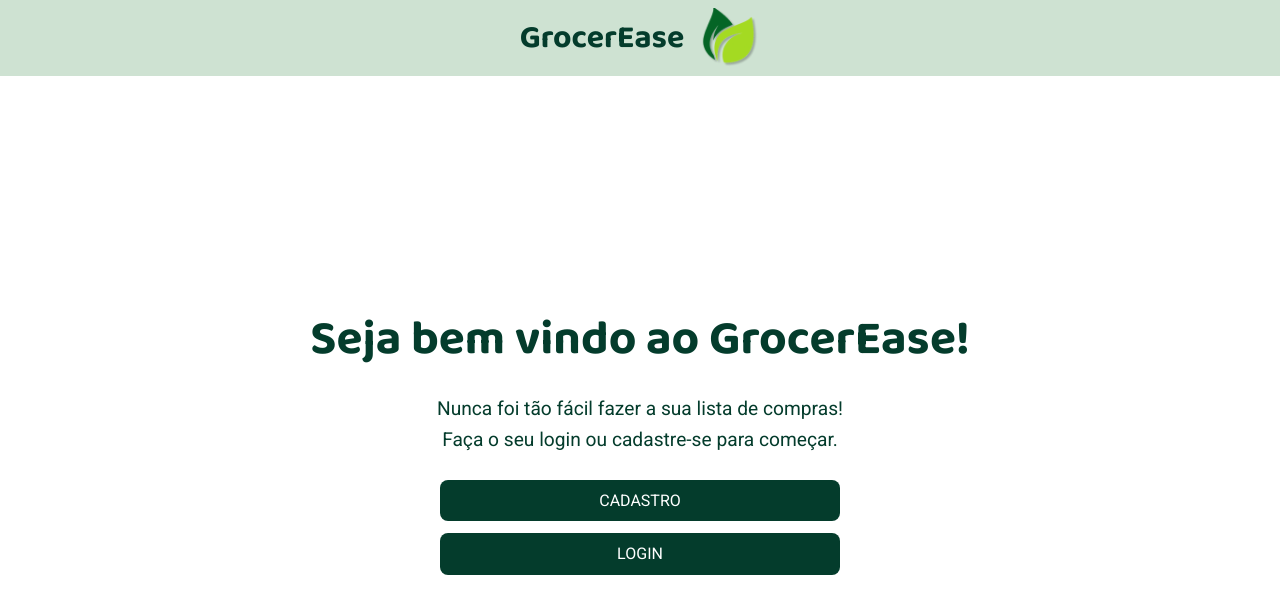
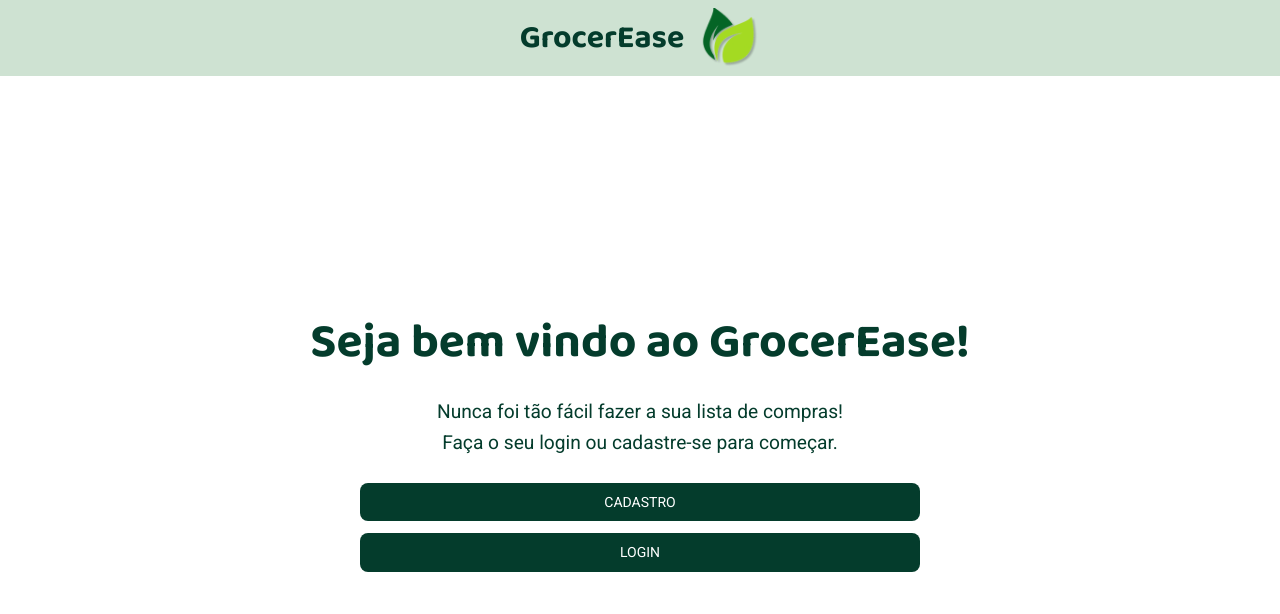
Before and after one commit to JoseMVasconcelos/GrocerEaseProject, a React (Vite) app in the folder client/: page / in a window 1280 px wide. Shown: the top 614 px of the page. Built offline with nearby package versions, Linux system fonts and the light colour scheme.

Commit message:
finished CustomInput and CustomButton components

```diff
--- /dev/null
+++ b/client/src/components/CustomButton/CustomButton.module.css
@@ -0,0 +1,24 @@
+.customButton {
+  cursor: pointer;
+
+  border: none;
+  border-radius: 8px;
+  padding: 0.5rem 0.75rem;
+  width: 100%;
+
+  text-transform: uppercase;
+  text-align: center;
+  font-size: 0.875rem;
+
+  color: var(--white);
+  background-color: var(--green-400);
+  transition: background-color 0.2s ease-in-out;
+}
+
+.smallButton {
+  width: fit-content;
+}
+
+.customButton:hover {
+  background-color: var(--green-300);
+}
--- /dev/null
+++ b/client/src/components/CustomButton/index.tsx
@@ -0,0 +1,25 @@
+import { ReactNode, forwardRef } from 'react'
+import styles from './CustomButton.module.css'
+
+interface CustomButtonProps {
+  children: ReactNode
+  fullWidth: boolean
+}
+
+export const CustomButton = forwardRef<HTMLButtonElement, CustomButtonProps>(
+  function CustomButton({ children, fullWidth, ...props }, forwardedRef) {
+    return (
+      <button
+        {...props}
+        ref={forwardedRef}
+        className={
+          fullWidth
+            ? `${styles.customButton}`
+            : `${styles.customButton} ${styles.smallButton}`
+        }
+      >
+        {children}
+      </button>
+    )
+  },
+)
--- a/client/src/pages/Home/Home.module.css
+++ b/client/src/pages/Home/Home.module.css
@@ -26,21 +26,13 @@
   flex-direction: column;
   align-items: center;
   gap: 0.75rem;
+  width: 50%;
 }
 
 .buttons a {
-  text-transform: uppercase;
+  display: block;
+  width: 100%;
+  height: 100%;
   text-decoration: none;
-  text-align: center;
-  border-radius: 8px;
-  padding: 0.5rem 0.75rem;
-  width: 25rem;
-
-  background-color: var(--green-400);
   color: var(--white);
-  transition: background-color 0.2s ease-in-out;
 }
-
-.buttons a:hover {
-  background-color: var(--green-300);
-}
--- a/client/src/pages/Home/index.tsx
+++ b/client/src/pages/Home/index.tsx
@@ -1,5 +1,6 @@
 import { Link } from 'react-router-dom'
 import styles from './Home.module.css'
+import { CustomButton } from '../../components/CustomButton'
 
 export function Home() {
   return (
@@ -10,8 +11,12 @@ export function Home() {
         <p>Faça o seu login ou cadastre-se para começar.</p>
       </div>
       <div className={styles.buttons}>
-        <Link to={'sign-up'}>Cadastro</Link>
-        <Link to={'sign-in'}>Login</Link>
+        <CustomButton fullWidth>
+          <Link to={'sign-up'}>Cadastro</Link>
+        </CustomButton>
+        <CustomButton fullWidth>
+          <Link to={'sign-in'}>Login</Link>
+        </CustomButton>
       </div>
     </section>
   )
--- a/client/src/pages/ShoppingLists/components/NewListModal/NewListModal.module.css
+++ b/client/src/pages/ShoppingLists/components/NewListModal/NewListModal.module.css
@@ -1,24 +1,3 @@
-.button {
-  cursor: pointer;
-
-  border: none;
-  border-radius: 8px;
-  padding: 0.5rem 0.75rem;
-  width: fit-content;
-
-  text-transform: uppercase;
-  text-align: center;
-  font-size: 0.875rem;
-
-  color: var(--white);
-  background-color: var(--green-400);
-  transition: background-color 0.2s ease-in-out;
-}
-
-.button:hover {
-  background-color: var(--green-300);
-}
-
 .dialogOverlay {
   position: fixed;
   inset: 0;
@@ -31,17 +10,45 @@
   top: 50%;
   left: 50%;
   transform: translate(-50%, -50%);
+
   width: 32rem;
   max-width: 90vw;
   height: fit-content;
-
   background-color: var(--base-card);
   border-radius: 6px;
-  padding: 1rem 2rem;
+  padding: 1.5rem 2rem;
 
   display: flex;
   flex-direction: column;
   gap: 0.5rem;
+}
+
+.dialogTitle {
+  font-size: 1.75rem;
+}
+
+.closeButton {
+  position: absolute;
+  top: 1.625rem;
+  right: 1.25rem;
+  width: 2.25rem;
+  height: 2.25rem;
+
+  display: flex;
+  justify-content: center;
+  align-items: center;
+
+  background: none;
+  border: none;
+  cursor: pointer;
+  color: var(--green-400);
+  border-radius: 100%;
+  transition: all 0.125s ease-in-out;
+}
+
+.closeButton:hover {
+  color: var(--warning);
+  background-color: var(--base-input);
 }
 
 .dialogContent > form {
@@ -51,47 +58,3 @@
   align-items: center;
   gap: 1rem;
 }
-
-.dialogContent > form > button {
-  border: none;
-  cursor: pointer;
-  text-transform: uppercase;
-  text-align: center;
-
-  border-radius: 8px;
-  padding: 0.5rem 0.75rem;
-  width: 100%;
-  background-color: var(--green-400);
-  color: var(--white);
-  transition: background-color 0.2s ease-in-out;
-}
-
-.dialogContent > form > button:hover {
-  background-color: var(--green-300);
-}
-
-.closeButton {
-  display: flex;
-  justify-content: center;
-  align-items: center;
-  background: none;
-  border: none;
-  cursor: pointer;
-  color: var(--green-400);
-  width: 36px;
-  height: 36px;
-  border-radius: 100%;
-  transition: all 0.125s ease-in-out;
-  position: absolute;
-  top: 20px;
-  right: 20px;
-}
-
-.closeButton:hover {
-  color: var(--warning);
-  background-color: var(--base-input);
-}
-
-.dialogTitle {
-  font-size: 1.75rem;
-}
--- a/client/src/pages/ShoppingLists/components/NewListModal/index.tsx
+++ b/client/src/pages/ShoppingLists/components/NewListModal/index.tsx
@@ -1,13 +1,15 @@
-import { X } from '@phosphor-icons/react'
 import styles from './NewListModal.module.css'
 import * as Dialog from '@radix-ui/react-dialog'
+import { X } from '@phosphor-icons/react'
+
 import { CustomInput } from '../../../../components/CustomInput'
+import { CustomButton } from '../../../../components/CustomButton'
 
 export function NewListModal() {
   return (
     <Dialog.Root>
       <Dialog.Trigger asChild>
-        <button className={styles.button}>criar nova lista</button>
+        <CustomButton fullWidth={false}>criar nova lista</CustomButton>
       </Dialog.Trigger>
       <Dialog.Portal>
         <Dialog.Overlay className={styles.dialogOverlay} />
@@ -22,7 +24,7 @@ export function NewListModal() {
           </Dialog.Close>
           <form>
             <CustomInput inputType="text" placeholder="Nova lista" isRequired />
-            <button>criar lista</button>
+            <CustomButton fullWidth>criar lista</CustomButton>
           </form>
         </Dialog.Content>
       </Dialog.Portal>
--- a/client/src/pages/SignIn/index.tsx
+++ b/client/src/pages/SignIn/index.tsx
@@ -1,3 +1,4 @@
+import { CustomButton } from '../../components/CustomButton'
 import { CustomInput } from '../../components/CustomInput'
 import styles from './../SignUp/SignUp.module.css'
 
@@ -8,7 +9,7 @@ export function SignIn() {
       <form className={styles.formContainer}>
         <CustomInput inputType="email" placeholder="Email" isRequired />
         <CustomInput inputType="password" placeholder="Senha" isRequired />
-        <button>Fazer Login</button>
+        <CustomButton fullWidth>Fazer Login</CustomButton>
       </form>
     </section>
   )
--- a/client/src/pages/SignUp/SignUp.module.css
+++ b/client/src/pages/SignUp/SignUp.module.css
@@ -20,7 +20,7 @@
   padding: 2.5rem;
 }
 
-.formContainer button {
+/* .formContainer button {
   border: none;
   cursor: pointer;
   text-transform: uppercase;
@@ -37,3 +37,4 @@
 .formContainer button:hover {
   background-color: var(--green-300);
 }
+ */
--- a/client/src/pages/SignUp/index.tsx
+++ b/client/src/pages/SignUp/index.tsx
@@ -1,3 +1,4 @@
+import { CustomButton } from '../../components/CustomButton'
 import { CustomInput } from '../../components/CustomInput'
 import styles from './SignUp.module.css'
 
@@ -9,7 +10,7 @@ export function SignUp() {
         <CustomInput isRequired inputType="email" placeholder="Email" />
         <CustomInput isRequired inputType="text" placeholder="Nome completo" />
         <CustomInput isRequired inputType="password" placeholder="Senha" />
-        <button>Cadastrar-se</button>
+        <CustomButton fullWidth>Cadastrar-se</CustomButton>
       </form>
     </section>
   )
```
